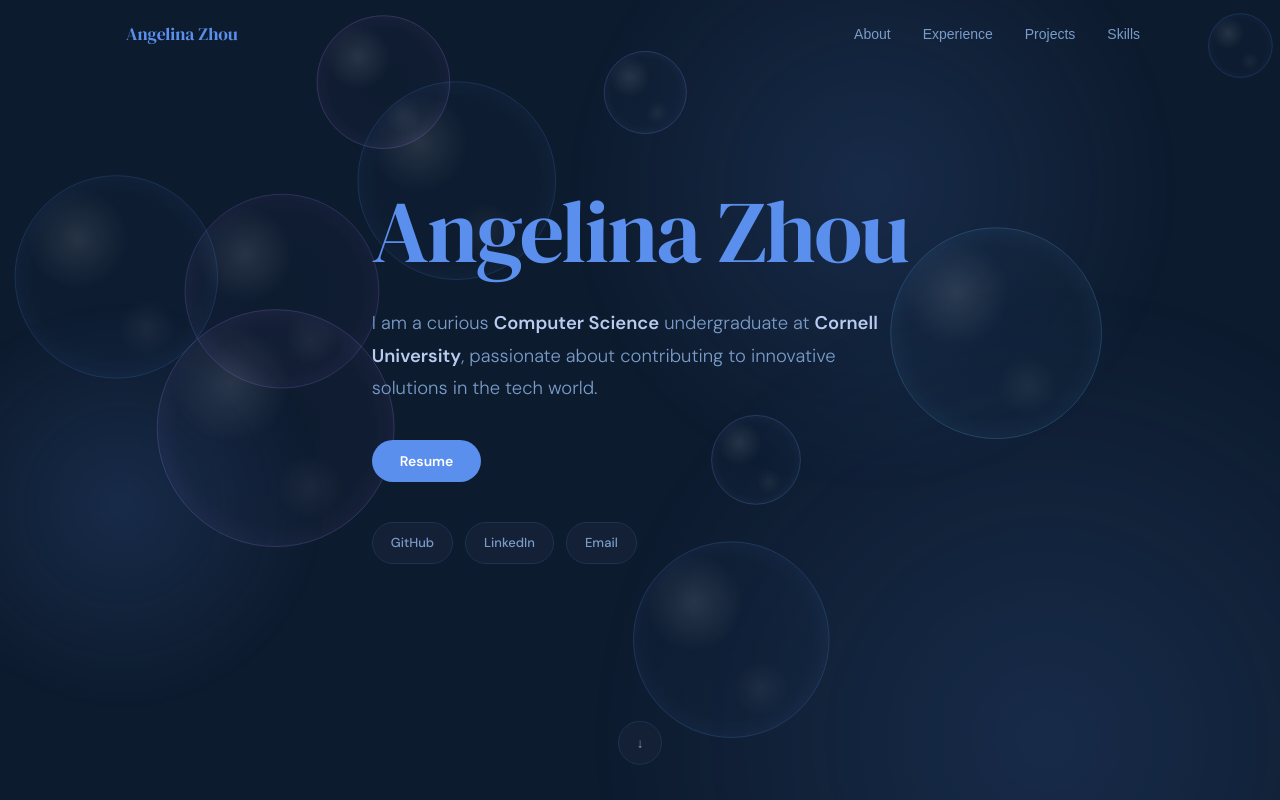
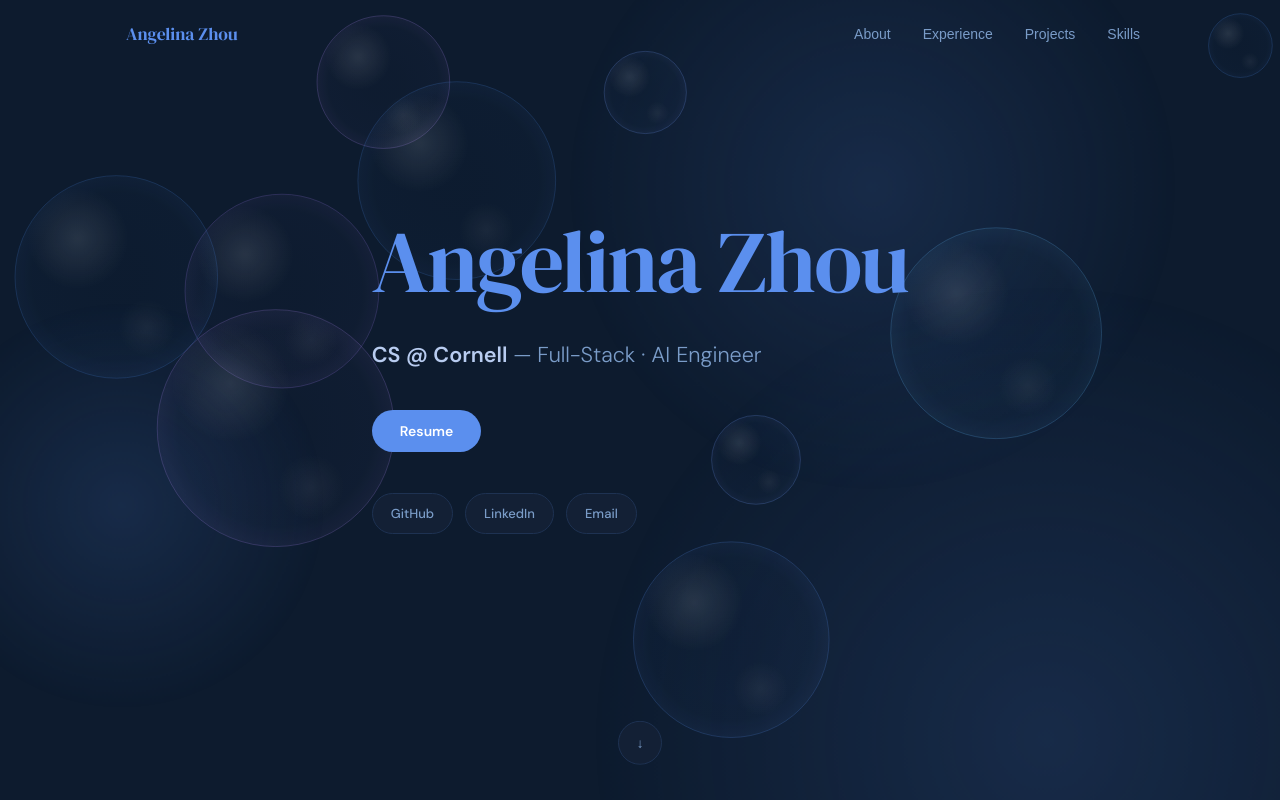
Before and after one commit to Angelina010/personal-website, an Angular app: page / in a window 1280 px wide. Shown: the top 800 px of the page. Built offline with nearby package versions, Linux system fonts and the light colour scheme.

Commit message:
Update hero section

```diff
--- a/src/app/components/hero/hero.html
+++ b/src/app/components/hero/hero.html
@@ -9,8 +9,7 @@
   <div class="container hero__content">
     <h1 class="hero__name fade-up">Angelina Zhou</h1>
     <p class="hero__tagline fade-up">
-      I am a curious <strong>Computer Science</strong> undergraduate at <strong>Cornell University</strong>,
-      passionate about contributing to innovative solutions in the tech world.
+      <strong>CS @ Cornell</strong> — Full-Stack · AI Engineer
     </p>
 
     <div class="hero__actions fade-up">
--- a/src/app/components/hero/hero.scss
+++ b/src/app/components/hero/hero.scss
@@ -64,7 +64,7 @@
   }
 
   &__tagline {
-    font-size: clamp(.95rem, 2vw, 1.15rem);
+    font-size: clamp(1.1rem, 2.2vw, 1.35rem);
     font-weight: 300;
     color: #7a9cc8;
     max-width: 520px;
```
